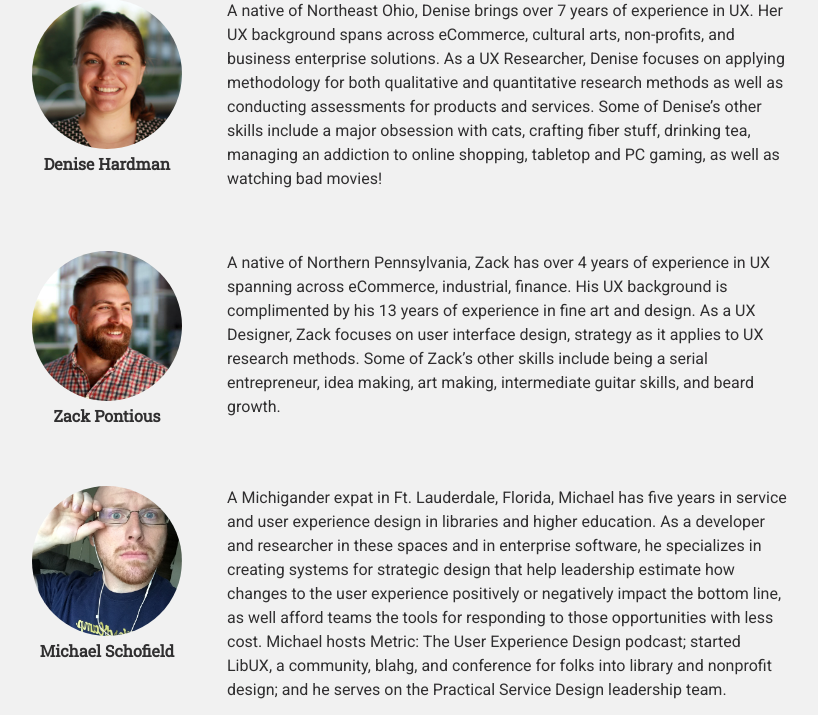
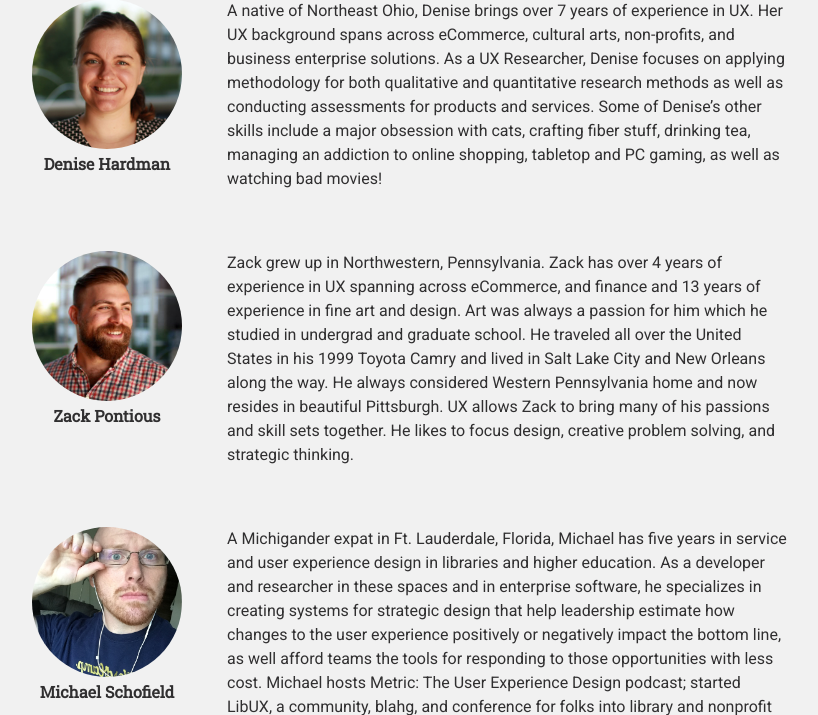
Before and after one commit to timbroadwater/website-beta, a PHP site: page /about in a window 1280 px wide. Shown: the part 1615-2330 px from the top of the page, without its empty margins (253-1071 px from the left). Run offline with PHP 8.4, Linux system fonts and the light colour scheme; some libraries are stand-ins or nearby versions.

Commit message:
Updating Zack's Bio

```diff
--- a/about/index.php
+++ b/about/index.php
@@ -72,7 +72,7 @@
 						<h3>Zack Pontious</h3>
 					</div>
 					<div class="bio-container-right">
-						<p>A native of Northern Pennsylvania, Zack has over 4 years of experience in UX spanning across eCommerce, industrial, finance. His UX background is complimented by his 13 years of experience in fine art and design. As a UX Designer, Zack focuses on user interface design, strategy as it applies to UX research methods. Some of Zack’s other skills include being a serial entrepreneur, idea making, art making, intermediate guitar skills, and beard growth.</p>
+						<p>Zack grew up in Northwestern, Pennsylvania. Zack has over 4 years of experience in UX spanning across eCommerce, and finance and 13 years of experience in fine art and design. Art was always a passion for him which he studied in undergrad and graduate school. He traveled all over the United States in his 1999 Toyota Camry and lived in Salt Lake City and New Orleans along the way. He always considered Western Pennsylvania home and now resides in beautiful Pittsburgh. UX allows Zack to bring many of his passions and skill sets together. He likes to focus design, creative problem solving, and strategic thinking.</p>
 					</div>
 				</div>
 				<div class="bio-container">
```
